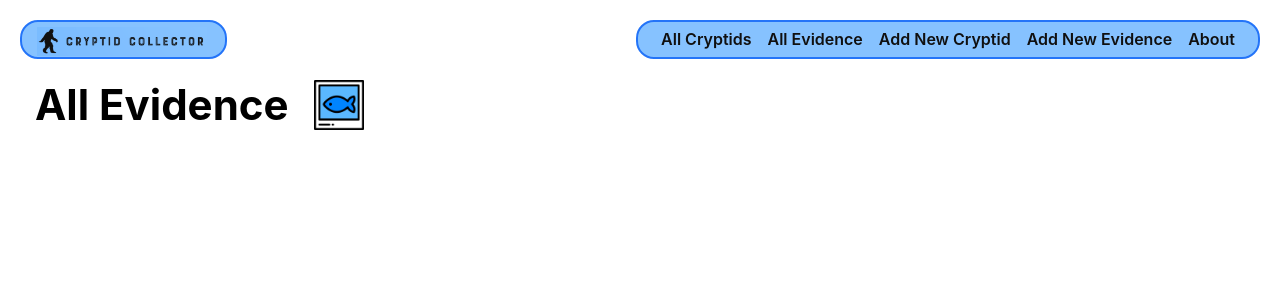
After one commit to jwcrosby/cryptidcollector, a Django app: page /evidence/ in a window 1280 px wide. The commit adds this page. Shown: the top 300 px of the page. Run offline with Django 3.2, Linux system fonts and the light colour scheme; data that the repository does not hold is empty.

Commit message:
render evidence data

```diff
--- /dev/null
+++ b/main_app/static/css/evidence-index.css
@@ -0,0 +1,58 @@
+.card-container {
+  padding: 0 10px;
+  display: flex;
+  justify-content: center;
+  flex-wrap: wrap;
+}
+
+.card {
+  width: 232px;
+  height: 232px;
+  margin: 10px;
+  border: solid 2px;
+  box-shadow: 5px 5px 6px -1px #AAA;
+  position: relative;
+}
+
+.card-bg{
+  opacity: .4;
+  position: absolute;
+  display: inline-flex;
+  top: 0;
+  left: 0;
+  height: 232px;
+  width: 232px;
+}
+
+.card-content {
+  padding: 10px;
+  height: 212px;
+  width: 212px;
+  display: flex;
+  align-items: flex-end;
+  justify-content: flex-end;
+  flex-direction: column;
+}
+
+.card > a {
+  position: absolute;
+  top: 0;
+  left: 0;
+  width: 232px;
+  height: 232px;
+  display: inline-block;
+  text-decoration: none;
+  color: #111;
+}
+
+.card h2 {
+  margin: 7px 0;
+}
+
+.card p {
+  margin: 0;
+}
+
+.page-header > img {
+  margin-left: 10px;
+}
--- a/main_app/templates/base.html
+++ b/main_app/templates/base.html
@@ -25,7 +25,9 @@
     <nav>
       <ul>
         <li><a href="{% url 'cryptids_index' %}">All Cryptids</a></li>
-        <li><a href="{% url 'cryptids_create' %}">Add a Cryptid</a></li>
+        <li><a href="{% url 'evidence_index' %}">All Evidence</a></li>
+        <li><a href="{% url 'cryptids_create' %}">Add New Cryptid</a></li>
+        <li><a href="{% url 'evidence_create' %}">Add New Evidence</a></li>
         <li><a href="{% url 'about' %}">About</a></li>
       </ul>
     </nav>
--- /dev/null
+++ b/main_app/templates/main_app/evidence_list.html
@@ -0,0 +1,36 @@
+{% extends 'base.html' %}
+{% load static %}
+
+{% block head %}
+<link
+  rel="stylesheet"
+  type="text/css"
+  href="{% static 'css/evidence-index.css' %}"
+/>
+{% endblock %}
+
+{% block content %}
+
+<section class="page-header">
+  <h1>All Evidence</h1>
+  <img src="{% static 'images/proof.png' %}" alt="beautiful proof" />
+  {% comment %} <img src="{% static 'images/B.png' %}" alt="B" />
+  <img src="{% static 'images/C.png' %}" alt="C" />
+  <img src="{% static 'images/D.png' %}" alt="X" /> {% endcomment %}
+</section>
+
+<section class="card-container">
+  {% for evidence in evidence_list %}
+  <div class="card" style="border-color: {{ evidence.color }}">
+    <div class="card-bg" style="background-color: {{ evidence.color }}"></div>
+    <a href="{% url 'evidence_detail' evidence.id %}">
+      <div class="card-content">
+        <h2>{{ evidence.name }}</h2>
+        <p>Beautiful {{ evidence.color }} evidence</p>
+      </div>
+    </a>
+  </div>
+  {% endfor %}
+</section>
+
+{% endblock %}
--- a/main_app/urls.py
+++ b/main_app/urls.py
@@ -9,5 +9,8 @@ urlpatterns = [
   path('cryptids/create/', views.CryptidCreate.as_view(), name='cryptids_create'),
   path('cryptids/<int:pk>/update/', views.CryptidUpdate.as_view(), name='cryptids_update'),
   path('cryptids/<int:pk>/delete/', views.CryptidDelete.as_view(), name='cryptids_delete'),
-  path('cryptids/<int:cryptid_id>/add_sighting/', views.add_sighting, name='add_sighting')
+  path('cryptids/<int:cryptid_id>/add_sighting/', views.add_sighting, name='add_sighting'),
+  path('evidence/create/', views.EvidenceCreate.as_view(), name='evidence_create'),
+  path('evidence/<int:pk>/', views.EvidenceDetail.as_view(), name='evidence_detail'),
+  path('evidence/', views.EvidenceList.as_view(), name='evidence_index'),
 ]
--- a/main_app/views.py
+++ b/main_app/views.py
@@ -1,6 +1,7 @@
 from django.shortcuts import render, redirect
 from django.views.generic.edit import CreateView, UpdateView, DeleteView
-from .models import Cryptid
+from django.views.generic import ListView, DetailView
+from .models import Cryptid, Evidence
 from .forms import SightingForm
 
 
@@ -47,3 +48,13 @@ def add_sighting(request, cryptid_id):
         new_sighting.cryptid_id = cryptid_id
         new_sighting.save()
     return redirect('cryptids_detail', cryptid_id=cryptid_id)
+
+class EvidenceCreate(CreateView):
+    model = Evidence
+    fields = '__all__'
+
+class EvidenceList(ListView):
+    model = Evidence
+
+class EvidenceDetail(DetailView):
+    model = Evidence
```
Also changed, not shown: main_app/templates/main_app/evidence_form.html (added, +25 -0 lines), main_app/static/css/evidence-detail.css (added), main_app/static/images/proof.png (added), main_app/templates/main_app/evidence_detail.html (added).
